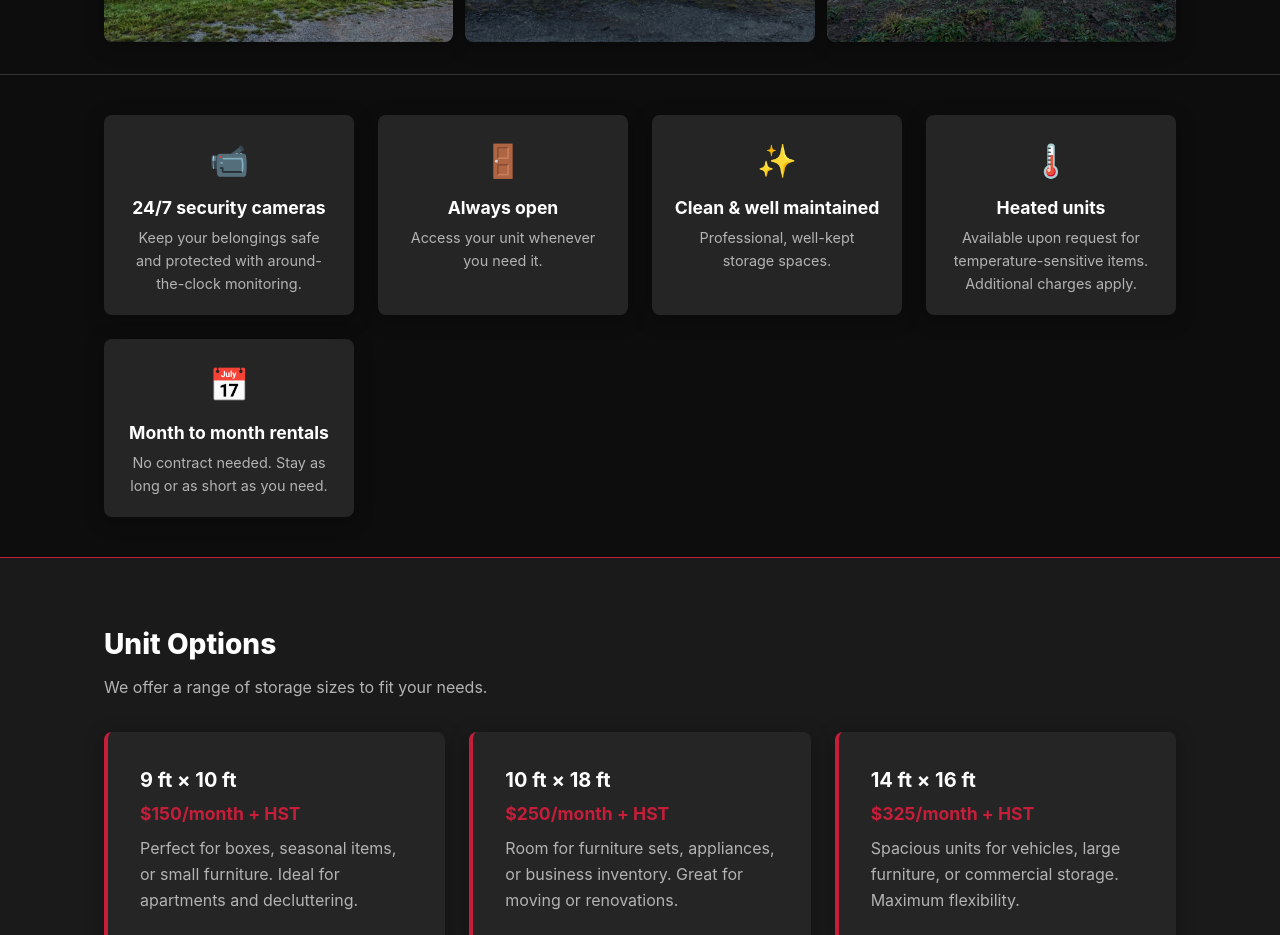
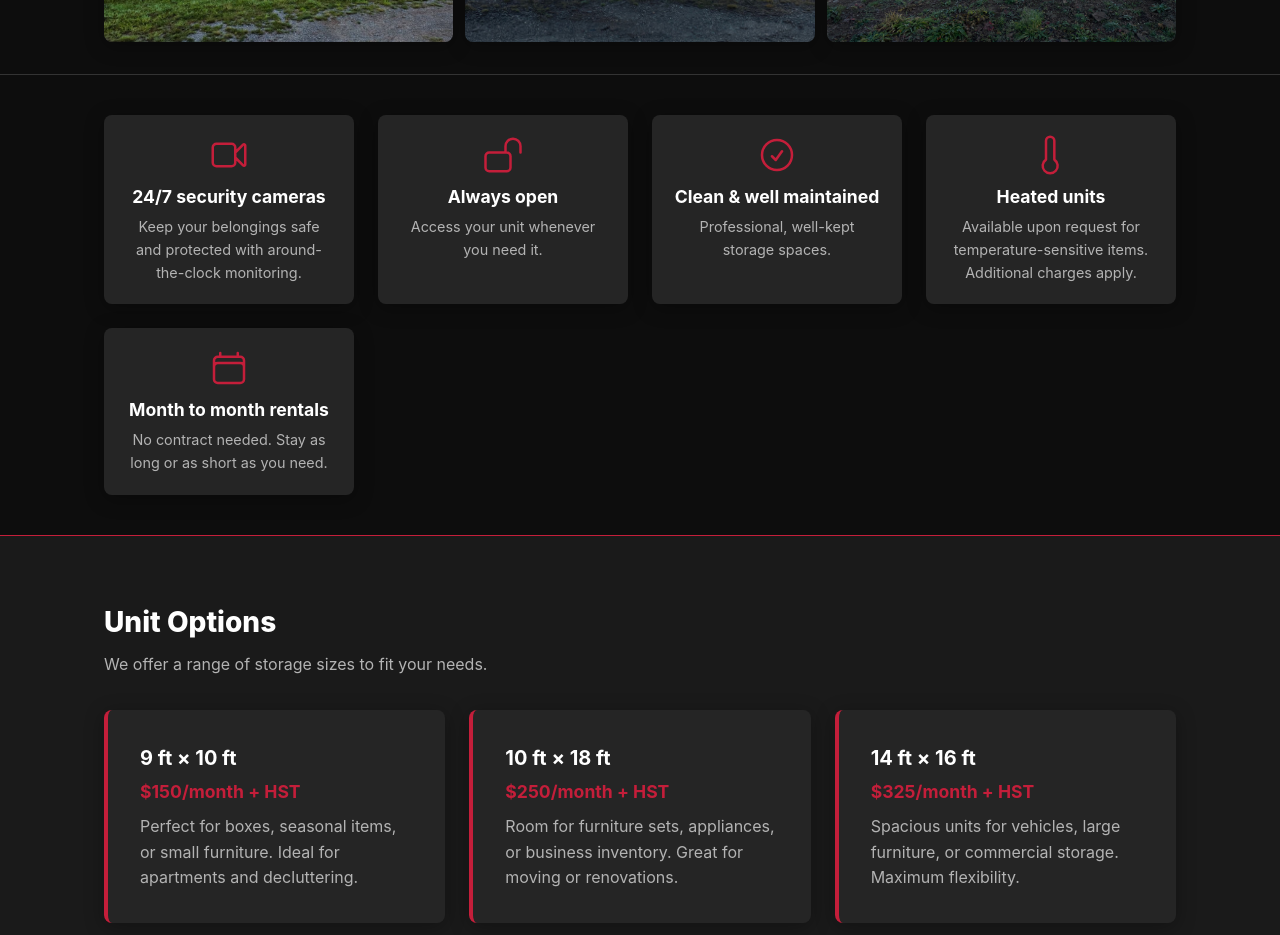
Before and after one commit to lzappo/sydneyforksstorage, a React (Vite) app: page / in a window 1280 px wide. Shown: the part 1060-1995 px from the top of the page. Built offline with nearby package versions, Linux system fonts and the light colour scheme; no server answers.

Commit message:
replaced emojis with icons

```diff
--- a/src/components/Features.jsx
+++ b/src/components/Features.jsx
@@ -1,29 +1,59 @@
+const iconSize = 40;
+
+const icons = {
+  camera: (
+    <svg width={iconSize} height={iconSize} viewBox="0 0 24 24" fill="none" stroke="currentColor" strokeWidth="1.5" strokeLinecap="round" strokeLinejoin="round" aria-hidden="true">
+      <path d="m15.75 10.5 4.72-4.72a.75.75 0 0 1 1.28.53v11.38a.75.75 0 0 1-1.28.53l-4.72-4.72M4.5 18.75h9a2.25 2.25 0 0 0 2.25-2.25v-9a2.25 2.25 0 0 0-2.25-2.25h-9A2.25 2.25 0 0 0 2.25 7.5v9a2.25 2.25 0 0 0 2.25 2.25Z" />
+    </svg>
+  ),
+  lockOpen: (
+    <svg width={iconSize} height={iconSize} viewBox="0 0 24 24" fill="none" stroke="currentColor" strokeWidth="1.5" strokeLinecap="round" strokeLinejoin="round" aria-hidden="true">
+      <path d="M13.5 10.5V6.75a4.5 4.5 0 1 1 9 0v3.75M3.75 21.75h10.5a2.25 2.25 0 0 0 2.25-2.25v-6.75a2.25 2.25 0 0 0-2.25-2.25H3.75a2.25 2.25 0 0 0-2.25 2.25v6.75a2.25 2.25 0 0 0 2.25 2.25Z" />
+    </svg>
+  ),
+  checkCircle: (
+    <svg width={iconSize} height={iconSize} viewBox="0 0 24 24" fill="none" stroke="currentColor" strokeWidth="1.5" strokeLinecap="round" strokeLinejoin="round" aria-hidden="true">
+      <path d="M9 12.75 11.25 15 15 9.75M21 12a9 9 0 1 1-18 0 9 9 0 0 1 18 0Z" />
+    </svg>
+  ),
+  thermometer: (
+    <svg width={iconSize} height={iconSize} viewBox="0 0 24 24" fill="none" stroke="currentColor" strokeWidth="1.5" strokeLinecap="round" strokeLinejoin="round" aria-hidden="true">
+      <path d="M14 14.76V3.5a2.5 2.5 0 0 0-5 0v11.26a4.5 4.5 0 1 0 5 0Z" />
+    </svg>
+  ),
+  calendar: (
+    <svg width={iconSize} height={iconSize} viewBox="0 0 24 24" fill="none" stroke="currentColor" strokeWidth="1.5" strokeLinecap="round" strokeLinejoin="round" aria-hidden="true">
+      <path d="M6.75 3v2.25M17.25 3v2.25M3 18.75V7.5a2.25 2.25 0 0 1 2.25-2.25h13.5A2.25 2.25 0 0 1 21 7.5v11.25m-18 0A2.25 2.25 0 0 0 5.25 21h13.5A2.25 2.25 0 0 0 21 18.75m-18 0v-7.5A2.25 2.25 0 0 1 5.25 9h13.5A2.25 2.25 0 0 1 21 11.25v7.5" />
+    </svg>
+  ),
+};
+
 export default function Features() {
   const features = [
     {
       title: "24/7 security cameras",
       description: "Keep your belongings safe and protected with around-the-clock monitoring.",
-      icon: "📹",
+      icon: icons.camera,
     },
     {
       title: "Always open",
       description: "Access your unit whenever you need it.",
-      icon: "🚪",
+      icon: icons.lockOpen,
     },
     {
       title: "Clean & well maintained",
       description: "Professional, well-kept storage spaces.",
-      icon: "✨",
+      icon: icons.checkCircle,
     },
     {
       title: "Heated units",
       description: "Available upon request for temperature-sensitive items. Additional charges apply.",
-      icon: "🌡️",
+      icon: icons.thermometer,
     },
     {
       title: "Month to month rentals",
       description: "No contract needed. Stay as long or as short as you need.",
-      icon: "📅",
+      icon: icons.calendar,
     },
   ];
 
--- a/src/styles.css
+++ b/src/styles.css
@@ -595,9 +595,10 @@ button {
 }
 
 .feature-card__icon {
-  display: block;
-  font-size: 2rem;
+  display: flex;
+  justify-content: center;
   margin-bottom: 0.5rem;
+  color: var(--color-accent);
 }
 
 .feature-card__title {
```
